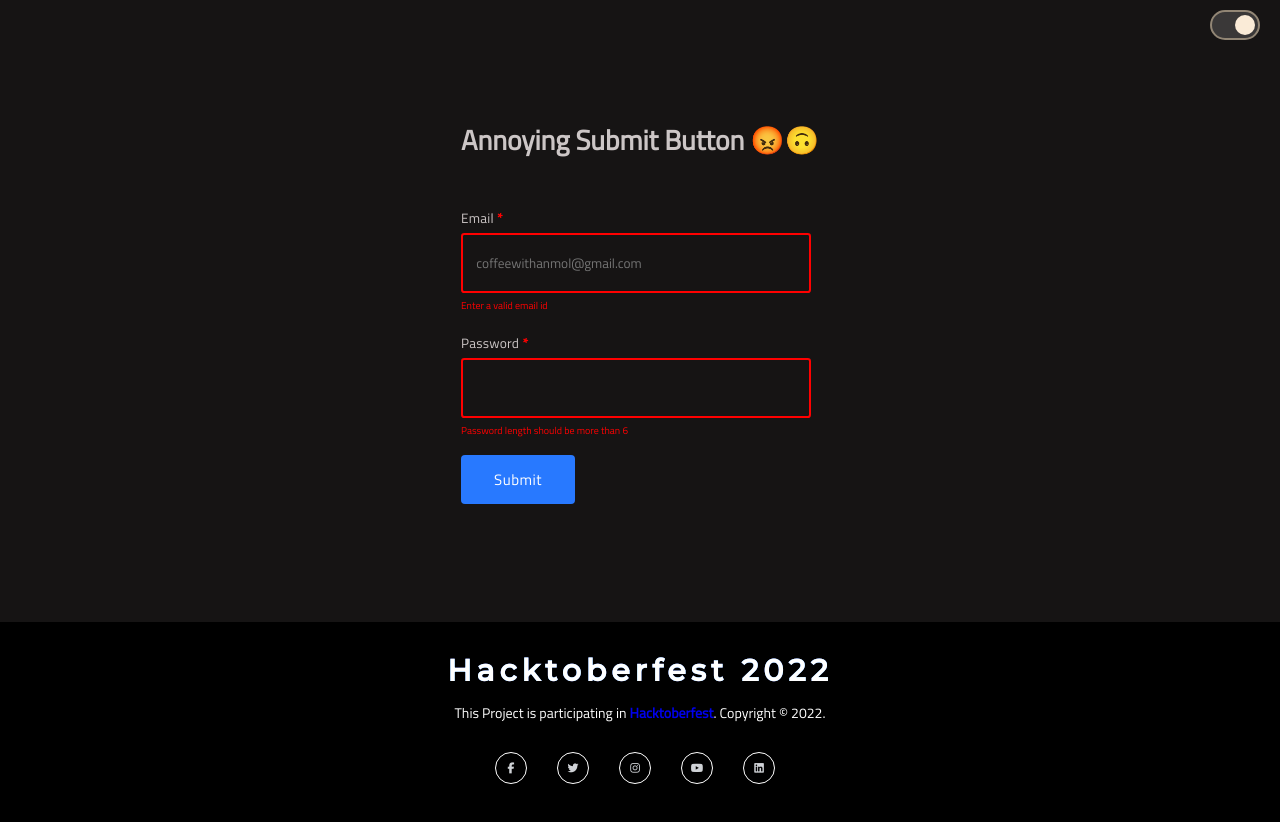
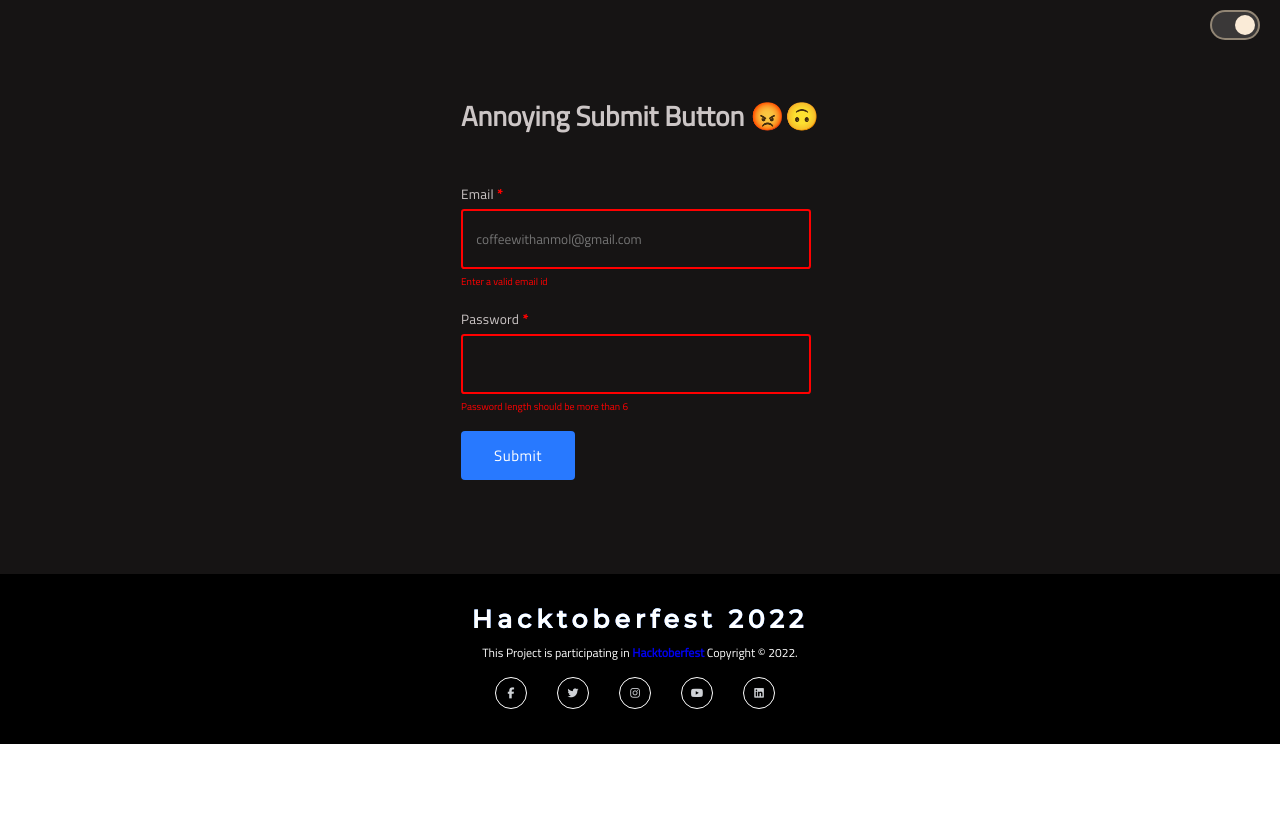
Before and after one commit to fineanmol/Annoying-submit-button, a React (Create React App) app: page / in a window 1280 px wide. Shown: the top 822 px of the page. After the commit the page ends 800 px from the top, so only its background shows below. Built offline with nearby package versions, Linux system fonts and the light colour scheme.

Commit message:
Footer resizing is done to make it more attractive

```diff
--- a/src/App.css
+++ b/src/App.css
@@ -22,7 +22,7 @@ body {
 }
 
 .form-section {
-  min-height: 77.8vh;
+  min-height: 71.8vh;
   display: grid;
   place-content: center;
   transition: .5s color ease-in-out;
--- a/src/components/Footer/Footer.css
+++ b/src/components/Footer/Footer.css
@@ -15,7 +15,7 @@ footer {
 .glitch {
   font-family: 'Montserrat', sans-serif;
   letter-spacing: 5px;
-	font-size: 30px;
+	font-size: 25px;
 	text-decoration: none;
 	color: #fff;
 	transform: translate(0%, 0%);
@@ -74,9 +74,9 @@ footer {
 
 .footer-content p {
   max-width: 500px;
-  margin: 10px auto;
+  margin: 5px auto;
   line-height: 28px;
-  font-size: 14px;
+  font-size: 12px;
   color: #ffffff;
 }
 
@@ -85,7 +85,7 @@ footer {
   display: flex !important;
   align-items: center;
   justify-content: center;
-  margin: 1.5rem 0 2rem 0;
+  margin: 0.5rem 0 0.5rem 0;
 }
 
 .socials li {
--- a/src/components/Footer/Footer.jsx
+++ b/src/components/Footer/Footer.jsx
@@ -7,7 +7,7 @@ const Footer = ({theme}) => {
       <div className="footer-content">
       <a href="https://hacktoberfest.com/"><h1 className="glitch">Hacktoberfest 2022</h1></a>
         <p>
-          This Project is participating in <b><a href="https://hacktoberfest.com/">Hacktoberfest</a></b>. Copyright
+          This Project is participating in <b><a href="https://hacktoberfest.com/">Hacktoberfest</a></b> Copyright
           &copy; 2022.
         </p>
         <div className="footer-menu">
```
Also changed, not shown: 2 other files (tests, documents, lock files or other folders).
